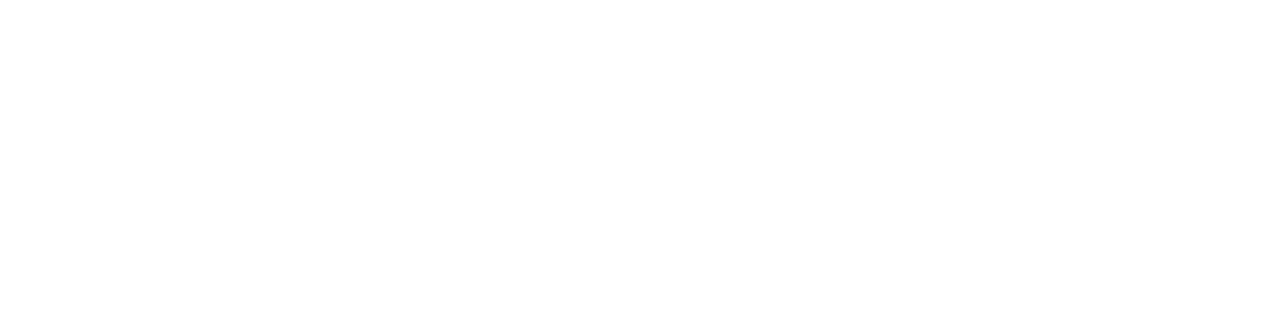
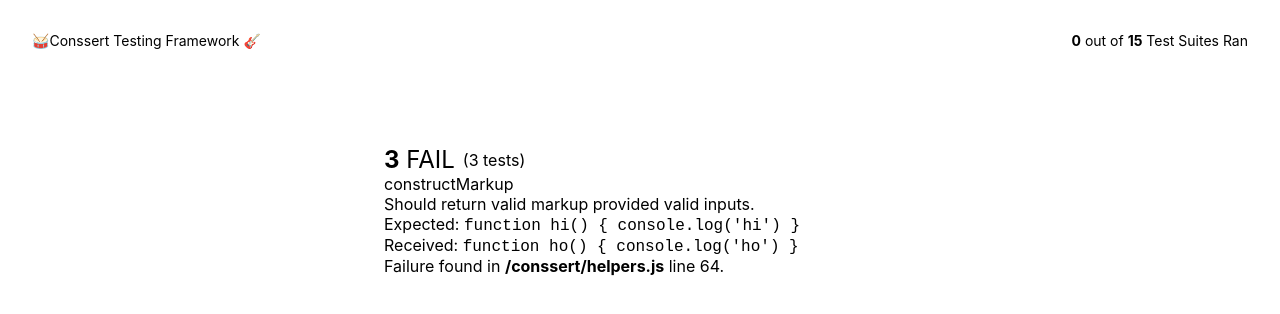
Before and after one commit to l4nk332/conssert, a website: page src/temp.html in a window 1280 px wide. Drawn offline with Linux system fonts and the light colour scheme.

Commit message:
Begin implementing markup for styling that will be used in conssert ui.

```diff
--- a/src/styles.css
+++ b/src/styles.css
@@ -116,8 +116,9 @@
 /* Resets */
 /* ====== */
 html {
+  font-family: var(--primary-family);
   box-sizing: border-box;
-  font-size: 16px;
+  font-size: var(--fs-300);
 }
 
 *, *:before, *:after {
@@ -137,3 +138,42 @@ ol, ul {
 
 /* Styles */
 /* ====== */
+
+body {
+  padding: var(--sp-600);
+}
+
+.headlineContainer {
+  display: flex;
+  flex-flow: row nowrap;
+  align-items: center;
+  justify-content: space-between;
+  font-size: var(--fs-200);
+  margin-bottom: var(--sp-900);
+}
+
+.brandText {
+  font-size: inherit;
+}
+
+.resultsContainer {
+  max-width: var(--sp-1400);
+  margin: 0 auto;
+}
+
+.resultSetHeader {
+  display: flex;
+  flex-flow: row nowrap;
+  align-items: flex-end;
+  justify-content: flex-start;
+}
+
+.summaryText {
+  font-size: var(--fs-600);
+}
+
+.testCount {
+  font-size: var(--fs-300);
+  margin-bottom: var(--sp-100);
+  margin-left: var(--sp-200);
+}
--- a/src/temp.html
+++ b/src/temp.html
@@ -6,6 +6,40 @@
   <link rel='stylesheet' type='text/css' href='./styles.css' />
 </head>
 <body>
-
+  <section class="headlineContainer">
+    <h1 class="brandText">🥁Conssert Testing Framework 🎸</h1>
+    <span class="runningTotal"><strong>0</strong> out of <strong>15</strong> Test Suites Ran</span>
+  </section>
+  <section class="resultsContainer">
+    <section class="resultSet">
+      <header class="resultSetHeader">
+        <h2 class="summaryText"><strong class="summaryCount">3</strong> FAIL</h2>
+        <span class="testCount">(3 tests)</span>
+      </header>
+      <section class="resultSetContent">
+        <section class="result">
+          <h4 class="suiteName">constructMarkup</h4>
+          <p class="testDescription">Should return valid markup provided valid inputs.</p>
+          <section class="diff expected">
+            <span class="diffText">Expected:</span>
+            <code class="diffCode">
+              function hi() {
+                console.log('hi')
+              }
+            </code>
+          </section>
+          <section class="diff received">
+            <span class="diffText">Received:</span>
+            <code class="diffCode">
+              function ho() {
+                console.log('ho')
+              }
+            </code>
+          </section>
+          <p class='failureLocation'>Failure found in <strong>/conssert/helpers.js</strong> line 64.</p>
+        </section>
+      </section>
+    </section>
+  </section>
 </body>
 </html>
```
